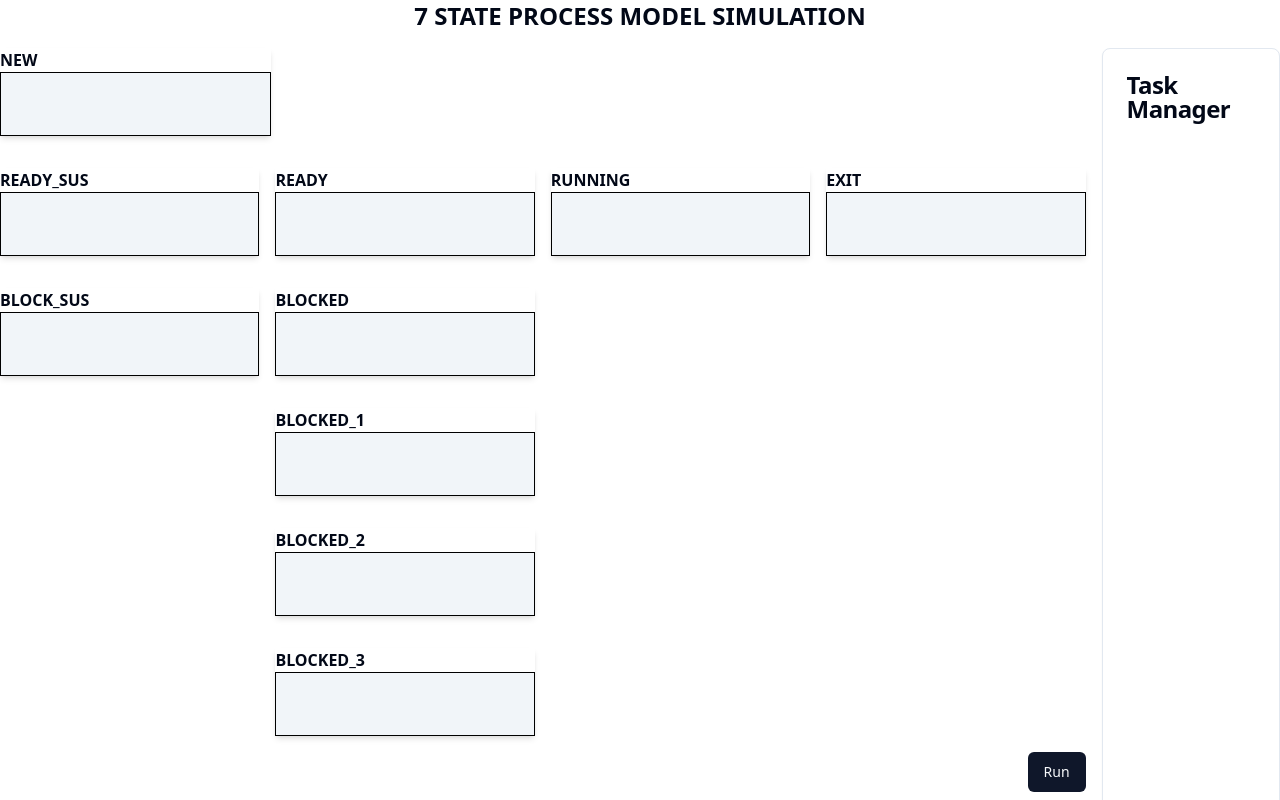
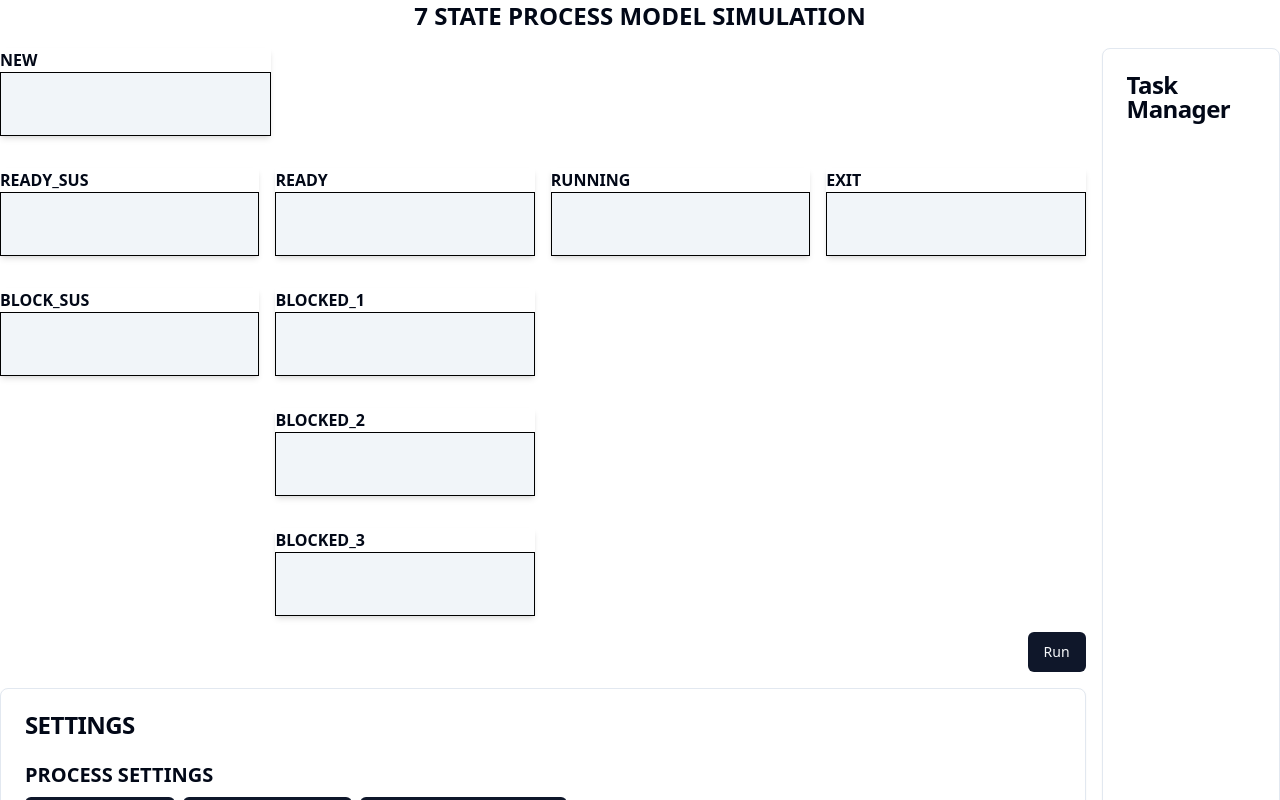
Before and after one commit to gbauzil02/CS630-Visualizer, a React (Vite) app in the folder client/: page / in a window 1280 px wide. Shown: the top 800 px of the page. Built offline with nearby package versions, Linux system fonts and the light colour scheme.

Commit message:
reverted container to display different blocked queues

```diff
--- a/client/src/components/Container.tsx
+++ b/client/src/components/Container.tsx
@@ -14,7 +14,6 @@ export default function Container() {
     "RUNNING",
     "EXIT",
     "BLOCK_SUS",
-    "BLOCKED",
     "BLOCKED_1",
     "BLOCKED_2",
     "BLOCKED_3",
@@ -22,7 +21,6 @@ export default function Container() {
 
   useEffect(() => {
     socket.on("processes", (data) => {
-      console.log(data);
       setProcesses(data);
     });
 
```
